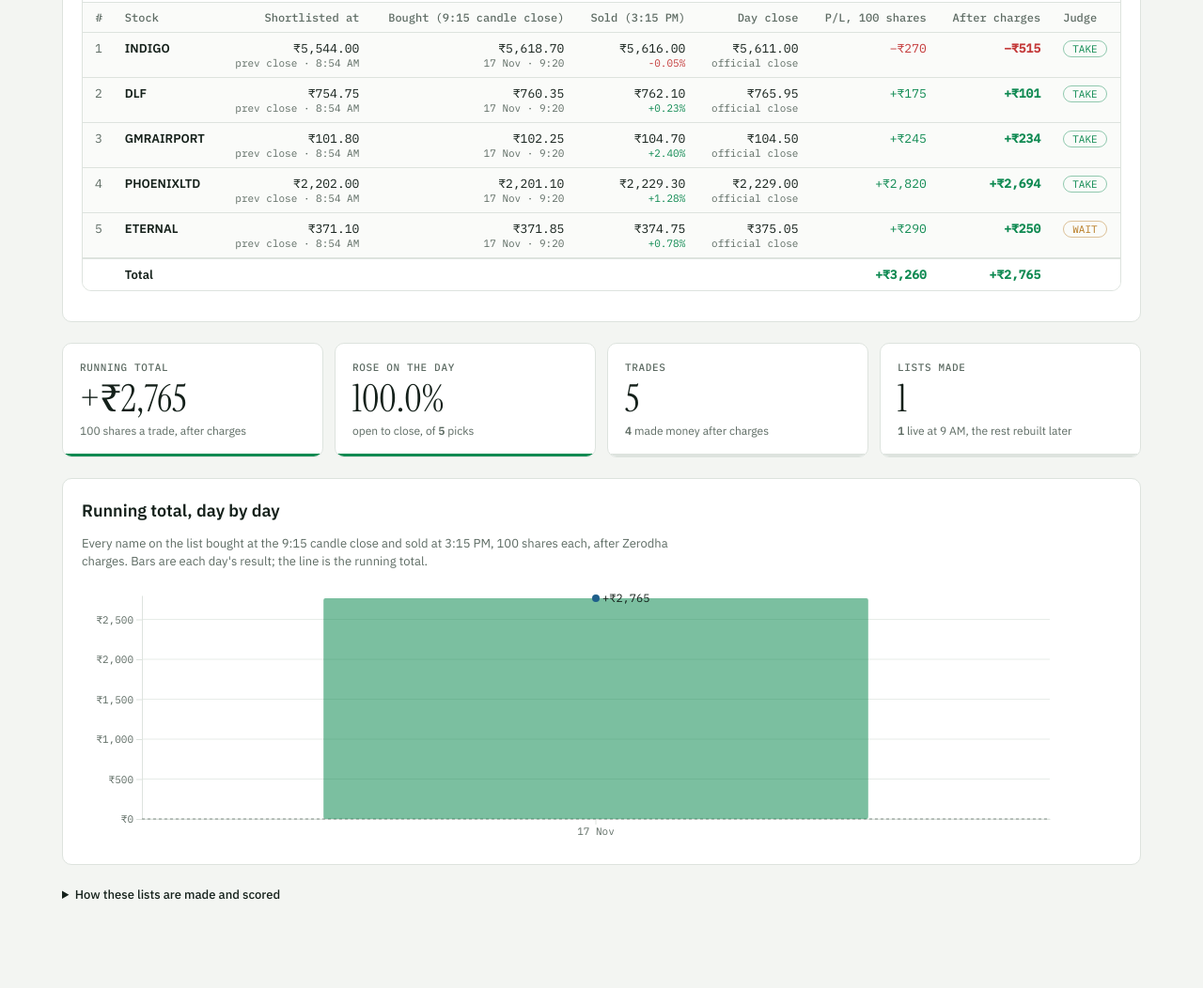
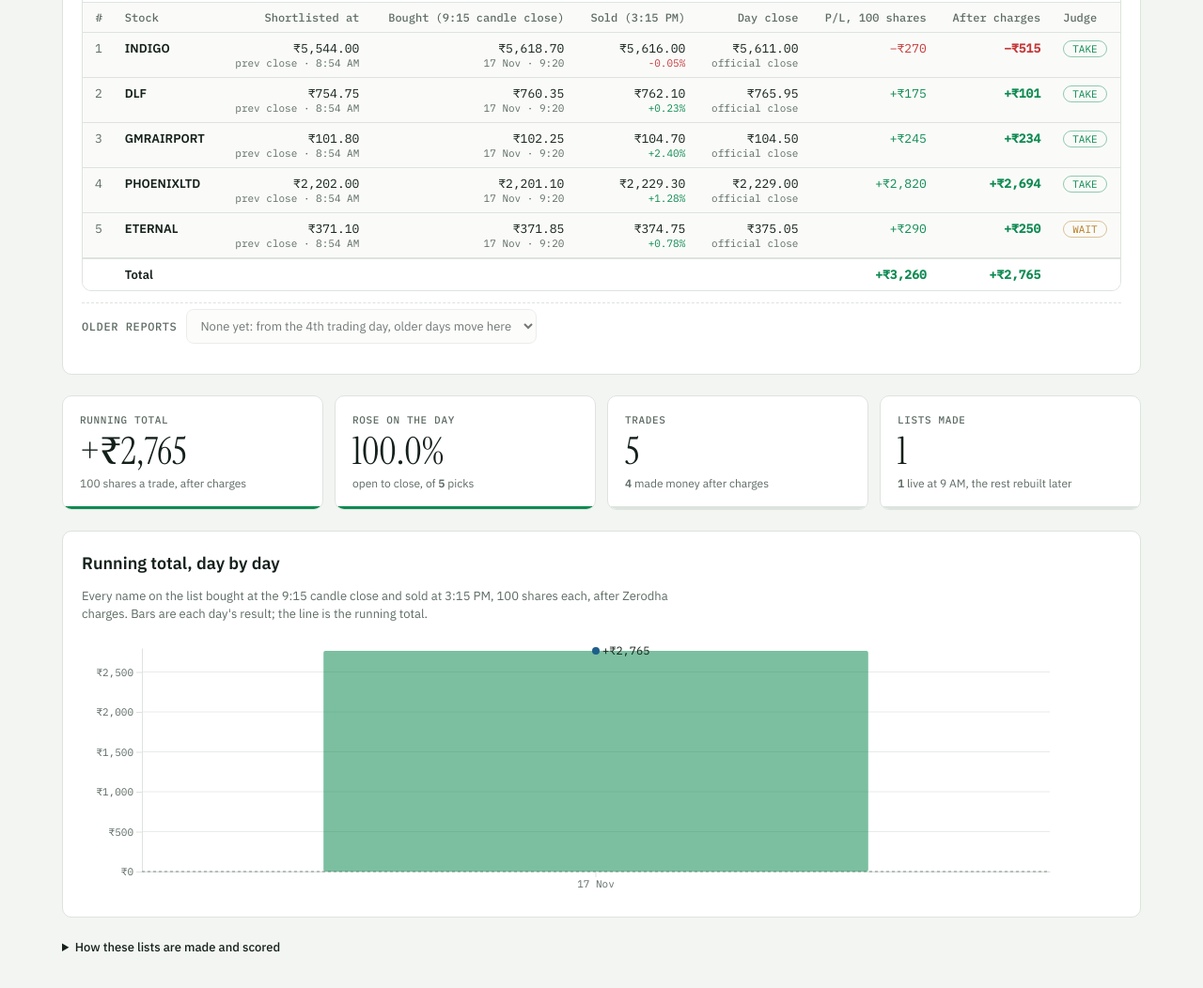
Before and after one commit to AshokKumar3502/nse-picks-tracker, a plain HTML site: page index.html in a window 1280 px wide. Shown: the part 1160-2212 px from the top of the page at 94% size. Before the commit the page ends 2178 px from the top, so only its background shows below. Drawn offline with nearby package versions, Linux system fonts and the light colour scheme.

Commit message:
Always show the Older reports picker on both tabs
Co-Authored-By: Claude Opus 5.5 <noreply@anthropic.com>

```diff
--- a/index.html
+++ b/index.html
@@ -84,6 +84,7 @@ td.strong{font-weight:600}
 tr.total td{border-top:2px solid var(--line);font-weight:600;background:var(--panel)}
 table.ledger td{vertical-align:top}
 .older{display:flex;flex-wrap:wrap;align-items:center;gap:10px;padding-top:6px;border-top:1px dashed var(--line)}
+.older .sel:disabled{opacity:.6;cursor:not-allowed}
 .older label{font:500 12px var(--mono);letter-spacing:.05em;text-transform:uppercase;color:var(--muted)}
 .sel{font:13px var(--body);color:var(--fg);background:var(--raised);border:1px solid var(--line);border-radius:8px;padding:8px 10px;max-width:100%}
 .ticker{display:grid;grid-template-columns:repeat(3,minmax(0,1fr));gap:12px}
@@ -414,7 +415,9 @@ table.ledger td{vertical-align:top}
     if (!days.length) { box.replaceChildren(el('p', 'note', 'No list yet. The first one appears after the next run.')); $(mode + '-older-wrap').hidden = true; return; }
     box.replaceChildren(...days.slice(0, 3).map((d) => listTable(byDay(d), mode, d)));
     const rest = days.slice(3);
-    $(mode + '-older-wrap').hidden = !rest.length;
+    $(mode + '-older-wrap').hidden = false;
+    sel.disabled = !rest.length;
+    if (!rest.length) { sel.replaceChildren(new Option('None yet: from the 4th ' + (mode === 'i' ? 'trading day' : 'list') + ', older days move here', '')); obox.replaceChildren(); return; }
     sel.replaceChildren(new Option('Choose a day (' + rest.length + ' older)', ''), new Option('Show all older reports', 'all'),
       ...rest.map((d) => { const n = byDay(d); const s = n.filter((r) => N(r.profit_net) !== null).reduce((a, r) => a + N(r.profit_net), 0);
         return new Option(dlong(d) + (n.some((r) => N(r.profit_net) !== null) ? '  ·  ' + inr(s) : ''), d); }));
```
